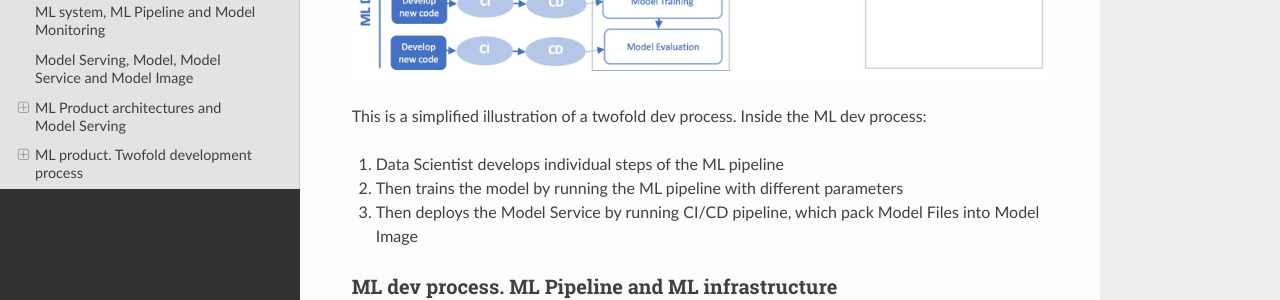
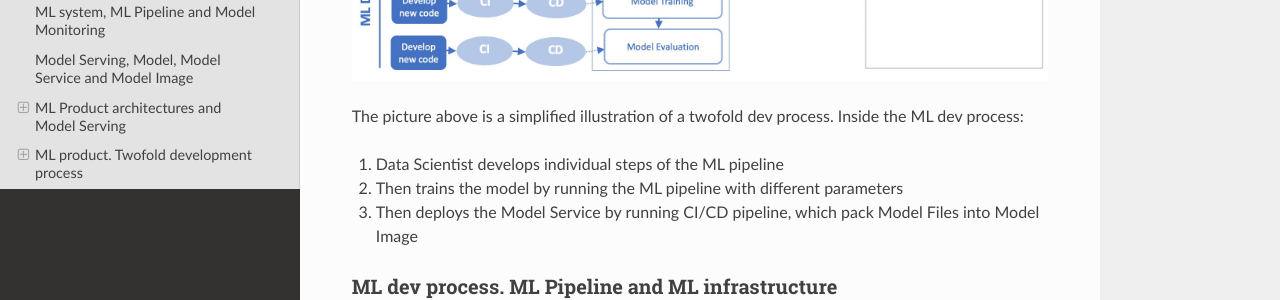
Before and after one commit to 4-DS/SinaraML-Def-Guide, a Sphinx documentation site: the page built from docs/source/concepts.rst, in a window 1280 px wide and 900 px high, scrolled down 8028 px. Shown: the part 194-494 px from the top of the window. Built offline with Sphinx 7.4.7 and the Read the Docs theme 2.0.0, drawn with Linux system fonts in a browser that asks for light colours.

Commit message:
Update concepts.rst

```diff
--- a/docs/source/concepts.rst
+++ b/docs/source/concepts.rst
@@ -139,7 +139,7 @@ For our ML product with microservice architecture, the correct development proce
 
 .. image:: twofold_dev_process.jpeg
 
-This is a simplified illustration of a twofold dev process. Inside the ML dev process:
+The picture above is a simplified illustration of a twofold dev process. Inside the ML dev process:
 
 1. Data Scientist develops individual steps of the ML pipeline
 2. Then trains the model by running the ML pipeline with different parameters
```
